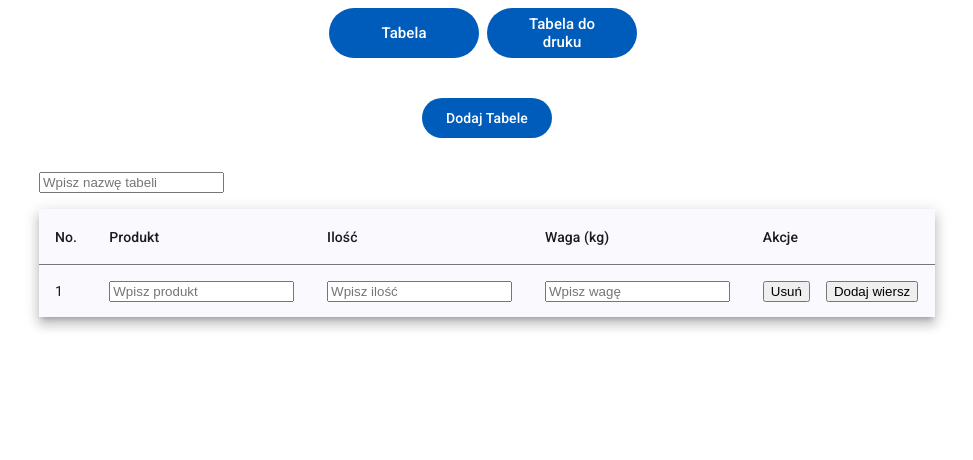
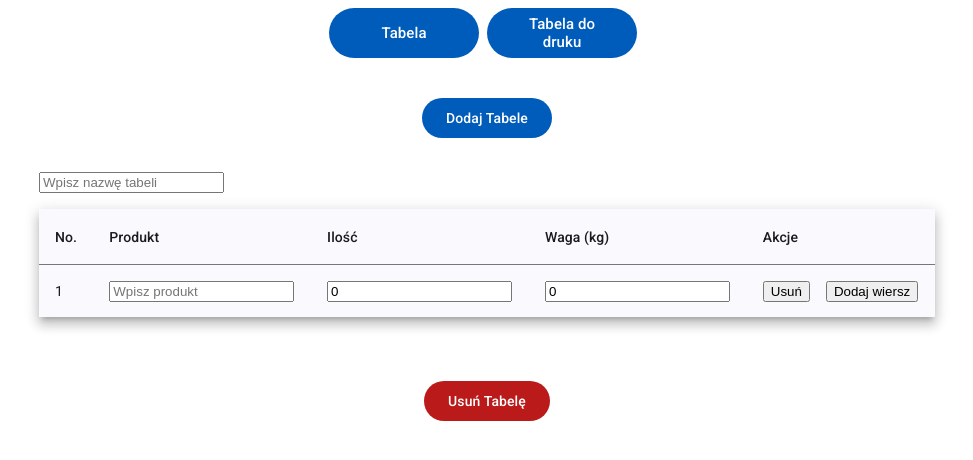
Before and after one commit to AdamJednacz/Project-Angular-8, an Angular app: page /content in a window 1280 px wide. Both pictures are taken after a click on the button "Dodaj Tabele". Shown: the top 460 px of the page, without its empty margins (153-1126 px from the left). Built offline with nearby package versions, Linux system fonts and the light colour scheme.

Commit message:
localstorage load update,add,remove

```diff
--- a/src/app/layout/content/tables/table/table.component.html
+++ b/src/app/layout/content/tables/table/table.component.html
@@ -1,10 +1,8 @@
 <div>
   <form [formGroup]="form">
-  <input class="name" formControlName="name"  placeholder="Wpisz nazwę tabeli" />
+    <input class="name" formControlName="name" placeholder="Wpisz nazwę tabeli" />
+  </form>
 
-  <h2 *ngIf="tableName">{{ tableName }}</h2>
-  </form>
-  <form [formGroup]="formrow">
   <table mat-table [dataSource]="dataSource" class="mat-elevation-z8">
     <ng-container matColumnDef="position">
       <th mat-header-cell *matHeaderCellDef> No. </th>
@@ -13,8 +11,8 @@
 
     <ng-container matColumnDef="product">
       <th mat-header-cell *matHeaderCellDef> Produkt </th>
-      <td mat-cell *matCellDef="let element">
-        <input  placeholder="Wpisz produkt" list="produkty" formControlName="product" />
+      <td mat-cell *matCellDef="let element; let i = index">
+        <input  placeholder="Wpisz produkt" list="produkty" [(ngModel)]="dataSource[i].product" />
         <datalist id="produkty">
           <option  *ngFor="let product of products" [value]="product">{{ product }}</option>
         </datalist>
@@ -23,28 +21,27 @@
 
     <ng-container matColumnDef="quantity">
       <th mat-header-cell *matHeaderCellDef> Ilość</th>
-      <td mat-cell *matCellDef="let element">
-        <input type="number"  placeholder="Wpisz ilość" formControlName="quantity" />
+      <td mat-cell *matCellDef="let element; let i = index">
+        <input type="number" placeholder="Wpisz ilość" [(ngModel)]="dataSource[i].quantity" />
       </td>
     </ng-container>
 
     <ng-container matColumnDef="weight">
       <th mat-header-cell *matHeaderCellDef> Waga (kg) </th>
-      <td mat-cell *matCellDef="let element">
-        <input type="number" step="0.01"  placeholder="Wpisz wagę" formControlName="weight" />
+      <td mat-cell *matCellDef="let element; let i = index">
+        <input type="number" step="0.01" placeholder="Wpisz wagę" [(ngModel)]="dataSource[i].weight" />
       </td>
     </ng-container>
 
     <ng-container matColumnDef="actions">
       <th mat-header-cell *matHeaderCellDef> Akcje </th>
       <td mat-cell *matCellDef="let element; let i = index">
-        <button  (click)="removeRow(i)">Usuń</button>
-        <button  (click)="addRow()">Dodaj wiersz</button>
+        <button (click)="removeRow(i)">Usuń</button>
+        <button (click)="addRow()">Dodaj wiersz</button>
       </td>
     </ng-container>
 
     <tr mat-header-row *matHeaderRowDef="displayedColumns"></tr>
     <tr mat-row *matRowDef="let row; columns: displayedColumns"></tr>
   </table>
-  </form>
 </div>
--- a/src/app/layout/content/tables/table/table.component.ts
+++ b/src/app/layout/content/tables/table/table.component.ts
@@ -1,9 +1,8 @@
-import {Component, DestroyRef, inject, OnInit} from '@angular/core';
-import { HttpClient } from '@angular/common/http';  // Import HttpClient
-import { MatTableModule } from '@angular/material/table';
+import { Component, EventEmitter, OnInit, Output } from '@angular/core';
 import {FormControl, FormGroup, FormsModule, ReactiveFormsModule} from '@angular/forms';
+import { ProductsService } from "../../../../products.service";
 import {NgForOf, NgIf} from "@angular/common";
-import {ProductsService} from "../../../../products.service";
+import {MatTable, MatTableModule} from "@angular/material/table";
 
 export interface ProductElement {
   product: string;
@@ -14,75 +13,51 @@ export interface ProductElement {
 @Component({
   selector: 'app-table',
   standalone: true,
-  imports: [MatTableModule, FormsModule, NgIf, NgForOf, ReactiveFormsModule],
   templateUrl: './table.component.html',
+  imports: [
+    ReactiveFormsModule,
+    NgIf,
+    MatTableModule,
+    NgForOf,
+    FormsModule
+  ],
   styleUrls: ['./table.component.scss']
 })
-export class TableComponent implements OnInit{
+export class TableComponent implements OnInit {
+  @Output() tableChange = new EventEmitter<{ name: string, products: ProductElement[] }>();
+
   tableName: string = '';
   displayedColumns: string[] = ['position', 'product', 'quantity', 'weight', 'actions'];
-  dataSource: ProductElement[] = [
-    { product: '', quantity: 0, weight: 0 },
-  ];
-
+  dataSource: ProductElement[] = [{ product: '', quantity: 0, weight: 0 }];
 
   form = new FormGroup({
-   name:new FormControl(""),
-
-  })
-  formrow = new FormGroup({
-    product:new FormControl(""),
-    quantity: new FormControl(""),
-    weight: new FormControl(""),
-  })
-
+    name: new FormControl(""),
+  });
   products: string[] = [];
   constructor(private productsService: ProductsService) {}
+
   ngOnInit() {
     this.products = this.productsService.getProducts();
     this.form.valueChanges.subscribe((value) => {
-      console.log(value); // Log form value changes
-    });
-    this.formrow.valueChanges.subscribe((value) => {
-      console.log(value); // Log form value changes
+      this.tableName = value.name ?? '';
+      this.emitTableChange();
     });
   }
+
 
   addRow() {
     const newRow: ProductElement = { product: '', quantity: 0, weight: 0 };
     this.dataSource = [...this.dataSource, newRow];
+    this.emitTableChange();
+
   }
 
   removeRow(index: number) {
     this.dataSource = this.dataSource.filter((_, i) => i !== index);
+    this.emitTableChange();
   }
 
-//
-//
-// kazdy row jako formularz
-
-//trzeba zrobić tak aby każda tabela była zapisywana w tablicy obiektów jako obiekt
-// [
-//  {
-//  name:string,
-//  [
-//    {
-//      product:string,
-//      quantity:number,
-//      weight:number
-//     }
-//     ]
-//  },
-//  {
-//  name:string,
-//  [
-//    {
-//      product:string,
-//      quantity:number,
-//      weight:number
-//     },
-//     ]
-//  }
-// ]
-
+  emitTableChange() {
+    this.tableChange.emit({ name: this.tableName, products: this.dataSource });
+  }
 }
--- a/src/app/layout/content/tables/tables.component.html
+++ b/src/app/layout/content/tables/tables.component.html
@@ -1,8 +1,9 @@
 <div class="container">
   <button mat-flat-button (click)="addTable()">Dodaj Tabele</button>
 
-  <!-- Iteracja przez tablicę tablesArray i wyświetlanie komponentów TableComponent -->
-  <div class="for" *ngFor="let table of tablesArray">
-    <app-table/>
+  <!-- Iterate through tablesArray and display TableComponent along with a delete button -->
+  <div class="for" *ngFor="let table of tablesArray; let i = index">
+    <app-table (tableChange)="updateTable(i, $event.name, $event.products)"></app-table>
+    <button mat-flat-button color="warn" (click)="removeTable(i)">Usuń Tabelę</button>
   </div>
 </div>
--- a/src/app/layout/content/tables/tables.component.ts
+++ b/src/app/layout/content/tables/tables.component.ts
@@ -1,9 +1,8 @@
-import {Component, DestroyRef, inject, OnInit} from '@angular/core';
-import {ProductElement, TableComponent} from './table/table.component';
+import { Component } from '@angular/core';
+import { TableComponent, ProductElement } from './table/table.component';
 import { MatButtonModule } from '@angular/material/button';
 import { RouterLink } from '@angular/router';
-import {NgForOf} from "@angular/common";
-import {HttpClient} from "@angular/common/http";
+import { NgForOf } from "@angular/common";
 
 @Component({
   selector: 'app-tables',
@@ -18,13 +17,42 @@ import {HttpClient} from "@angular/common/http";
   styleUrls: ['./tables.component.scss']
 })
 export class TablesComponent {
-  tablesArray: number[] = [];
+  tablesArray: { name: string, products: ProductElement[] }[] = [];
+
+  addTable() {
+    this.tablesArray.push({ name: '', products: [] });
+    this.updateLocalStorage();
+  }
+
+  updateTable(index: number, name: string, products: ProductElement[]) {
+    this.tablesArray[index].name = name;
+    this.tablesArray[index].products = products;
+    this.updateLocalStorage();
+
+  }
+
+  removeTable(index: number) {
+    // Remove table from the tablesArray
+    this.tablesArray.splice(index, 1);
+    // Update the local storage after removing the table
+    this.updateLocalStorage();
+  }
 
 
+  updateLocalStorage() {
+    localStorage.setItem('tables', JSON.stringify(this.tablesArray));
+    console.log(this.tablesArray)
+  }
 
+  loadFromLocalStorage() {
+    const storedTables = localStorage.getItem('tables');
 
-  addTable() {
-    // Dodaje nową tabelę do tablicy
-    this.tablesArray.push(this.tablesArray.length + 1);
+    if (storedTables) {
+      this.tablesArray = JSON.parse(storedTables);
+    }
+  }
+
+  ngOnInit() {
+    this.loadFromLocalStorage();
   }
 }
```
